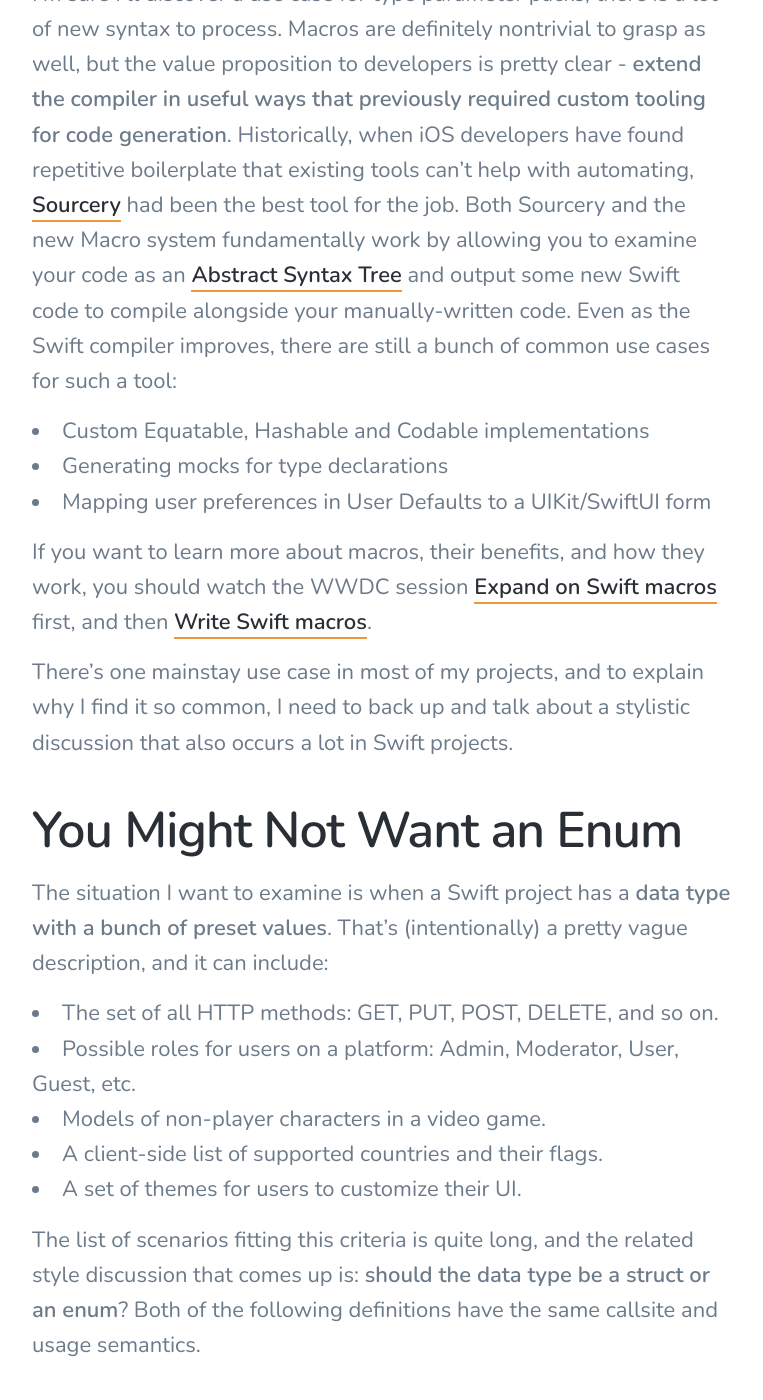
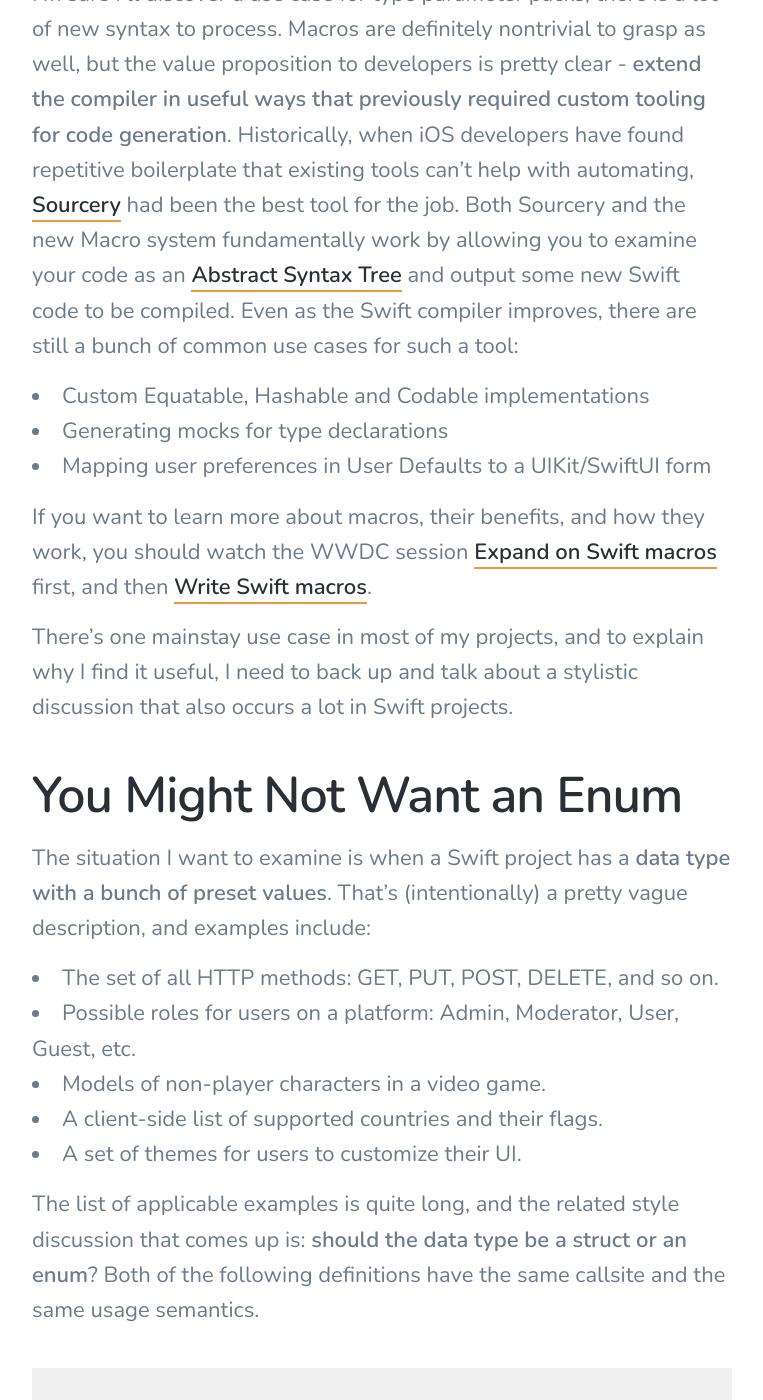
Before and after one commit to nevillco/nevillco.github.io, a Jekyll site: the page built from _posts/2023-07-07-the-first-macro-in-all-of-my-Swift-projects.md, in a window 1280 px wide and 1400 px high, scrolled down 965 px. Shown: the whole window, without its empty margins (258-1021 px from the left). Built offline with Jekyll 4.4.1, drawn with Linux system fonts in a browser that asks for light colours; nearby versions of some CDN libraries; some of the changed text lies outside the part shown.

Commit message:
More linguistic cleanup, add a footnote.

````diff
--- a/_posts/2023-07-07-the-first-macro-in-all-of-my-Swift-projects.md
+++ b/_posts/2023-07-07-the-first-macro-in-all-of-my-Swift-projects.md
@@ -6,25 +6,25 @@ excerpt: Swift 5.9 lets iOS developers extend the Swift compiler all on their ow
 
 Last month, WWDC 2023 came packed with exciting new developments for the iOS community, as it always does. Every year, one of the most anticipated talks for me is [What’s new in Swift](https://developer.apple.com/videos/play/wwdc2023/10164/), because beyond writing iOS apps, I like to [leverage Swift for server-side projects too](https://vapor.codes).
 
-With this WWDC comes Swift 5.9, and I'd describe the set of changes overall as somewhat low-level and nontrivial to grasp. I don't anticipate using the ownership APIs or C++ interoperability, and while I'm sure I'll discover a use case for type parameter packs, there is a lot of new syntax to process. Macros are definitely nontrivial to grasp as well, but the value proposition to developers is pretty clear - **extend the compiler in useful ways that previously required custom tooling for code generation**. Historically, when iOS developers have found repetitive boilerplate that existing tools can’t help with automating, [Sourcery](https://github.com/krzysztofzablocki/Sourcery) had been the best tool for the job. Both Sourcery and the new Macro system fundamentally work by allowing you to examine your code as an [Abstract Syntax Tree](https://en.wikipedia.org/wiki/Abstract_syntax_tree) and output some new Swift code to compile alongside your manually-written code. Even as the Swift compiler improves, there are still a bunch of common use cases for such a tool:
+With this WWDC comes Swift 5.9, and I'd describe the set of changes overall as somewhat low-level and nontrivial to grasp. I don't anticipate using the ownership APIs or C++ interoperability, and while I'm sure I'll discover a use case for type parameter packs, there is a lot of new syntax to process. Macros are definitely nontrivial to grasp as well, but the value proposition to developers is pretty clear - **extend the compiler in useful ways that previously required custom tooling for code generation**. Historically, when iOS developers have found repetitive boilerplate that existing tools can’t help with automating, [Sourcery](https://github.com/krzysztofzablocki/Sourcery) had been the best tool for the job. Both Sourcery and the new Macro system fundamentally work by allowing you to examine your code as an [Abstract Syntax Tree](https://en.wikipedia.org/wiki/Abstract_syntax_tree) and output some new Swift code to be compiled. Even as the Swift compiler improves, there are still a bunch of common use cases for such a tool:
 * Custom Equatable, Hashable and Codable implementations
 * Generating mocks for type declarations
 * Mapping user preferences in User Defaults to a UIKit/SwiftUI form
 
 If you want to learn more about macros, their benefits, and how they work, you should watch the WWDC session [Expand on Swift macros](https://developer.apple.com/videos/play/wwdc2023/10167) first, and then [Write Swift macros](https://developer.apple.com/videos/play/wwdc2023/10166/).
 
-There’s one mainstay use case in most of my projects, and to explain why I find it so common, I need to back up and talk about a stylistic discussion that also occurs a lot in Swift projects.
+There’s one mainstay use case in most of my projects, and to explain why I find it useful, I need to back up and talk about a stylistic discussion that also occurs a lot in Swift projects.
 
 ## You Might Not Want an Enum
 
-The situation I want to examine is when a Swift project has a **data type with a bunch of preset values**. That’s (intentionally) a pretty vague description, and it can include:
+The situation I want to examine is when a Swift project has a **data type with a bunch of preset values**. That’s (intentionally) a pretty vague description, and examples include:
 * The set of all HTTP methods: GET, PUT, POST, DELETE, and so on.
 * Possible roles for users on a platform: Admin, Moderator, User, Guest, etc.
 * Models of non-player characters in a video game.
 * A client-side list of supported countries and their flags.
 * A set of themes for users to customize their UI.
 
-The list of scenarios fitting this criteria is quite long, and the related style discussion that comes up is: **should the data type be a struct or an enum**? Both of the following definitions have the same callsite and usage semantics.
+The list of applicable examples is quite long, and the related style discussion that comes up is: **should the data type be a struct or an enum**? Both of the following definitions have the same callsite and the same usage semantics.
 ```swift
 enum AppTheme {
   // …
@@ -67,14 +67,14 @@ struct AppTheme {
   // …
 }
 ```
-can both be called identically as (for example):
+can both be called identically (for example):
 ```swift
 print(AppTheme.metal.name)
 ```
 Enums have many valid use cases and are a critical part of the Swift language, but in the above described situations, I would say the **struct is preferable here**. I'm going to keep the "why" brief, because there already exist some good resources on this topic, but:*
-* It’s easier to extend with new values. When adding a new case to the enum, you need to fill in the `case` inside of `var name: String` and then navigate to the `case` inside of `var headingColor: String` - which sounds like a small deal, but at scale, these value types will often have _many_ more than 2 properties, and many more than 2 cases. With a struct, all of those properties are localized together.
+* It’s easier to extend with new values. When adding a new case to the enum, you need to fill in the `case` inside of `var name: String` and then navigate to the `case` inside of `var headingColor: String` - which sounds like a small deal, but at scale, these value types will often have many more than 2 properties, and many more than 2 cases. With a struct, all of those properties are localized together.
 * You can lock down the initialization (if you want): with a struct, you can choose to make the `init` private, or you can customize which properties are directly instantiable. With enums, you can add a case if you’re inside the owning module, and not otherwise.
-* At scale, it’s easy for convoluted logic or accidental mismatches to occur inside the computed `var`s. With structs, all you can do is declare the type.
+* At scale, it’s easy for convoluted logic or accidental mismatches to end up inside the computed `var`s. With structs, all you can do is declare the type.
 
 For more on this choice and why I advocate for structs, see [Matt Diephouse’s post](https://matt.diephouse.com/2017/12/when-not-to-use-an-enum/).
 
@@ -85,7 +85,9 @@ While I've established that I think structs are the right tool for this job, reg
 extension AppTheme: CaseIterable {} // only works for free if using an enum!
 print(AppTheme.allCases.map(\.name))
 ```
-So, how do we patch this gap in functionality with structs? This is a perfect use case for (historically) Sourcery and (now) Swift macros! If the above examples don’t sound valuable, I’ll be clear that I find this a _very_ valuable piece of functionality because 1) every app always has these data types with a bunch of preset values and 2) I find they very often end up being representable as JSON, some UI, or both. Being able to iterate over the set means you can get new JSON snapshot tests, UI snapshot tests, SwiftUI previews and more, without any additional work when you add a new value.
+So, how do we patch this gap in functionality with structs?[^1] This is a perfect use case for (historically) Sourcery and (now) Swift macros! If the above examples don’t sound valuable, I’ll be clear that I find this a _very_ valuable piece of functionality because 1) every app always has these data types with a bunch of preset values and 2) I find they very often end up being representable as JSON, some UI, or both. Being able to iterate over the set means you can get new JSON snapshot tests, UI snapshot tests, SwiftUI previews and more, without any additional work when you add a new value.
+
+[^1]: Of course, you can implement `static var allCases: [Self]` for such a struct manually. But that means accepting that, on a project at scale with multiple developers working in the project, static members will probably be forgotten and left out of this declaration. It also means possible merge conflicts when multiple developers manually edit the declaration.
 
 So, that's why I have a `StaticMemberIterable` in most of my projects.
 
````
